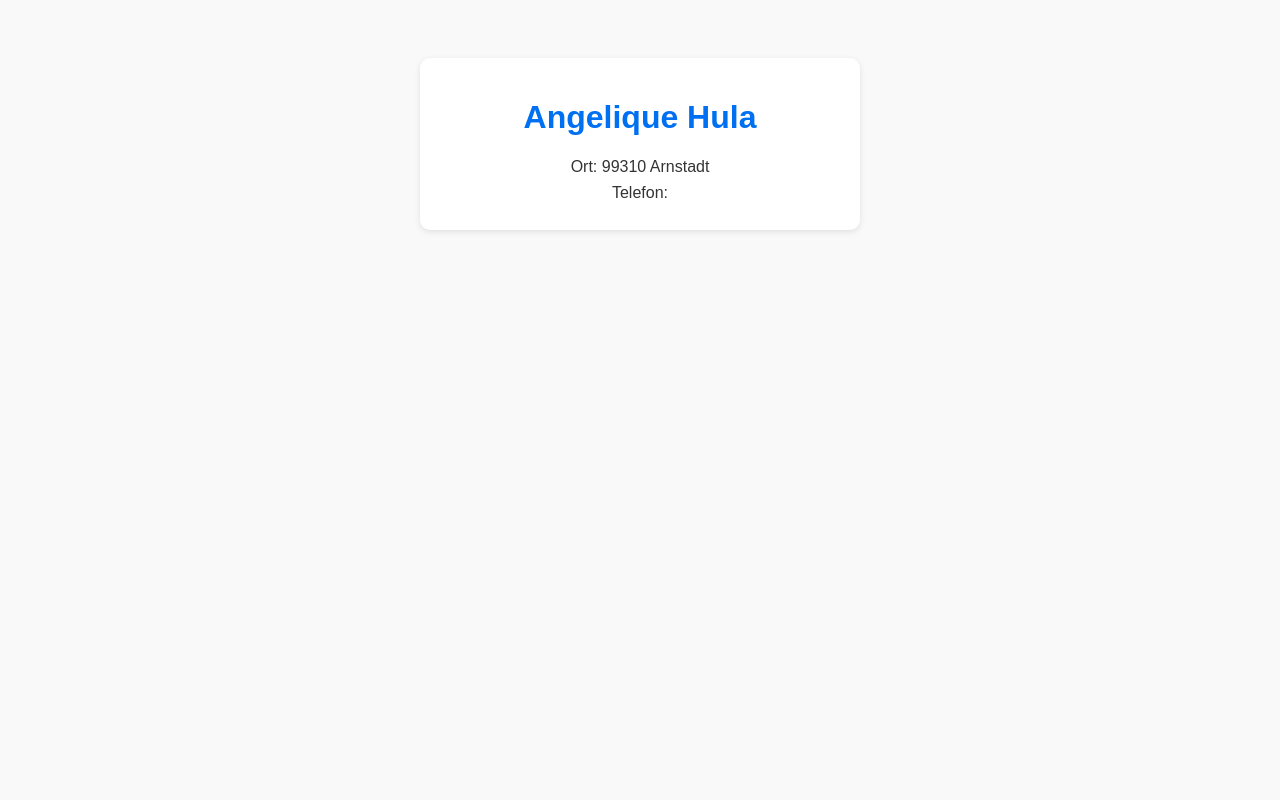
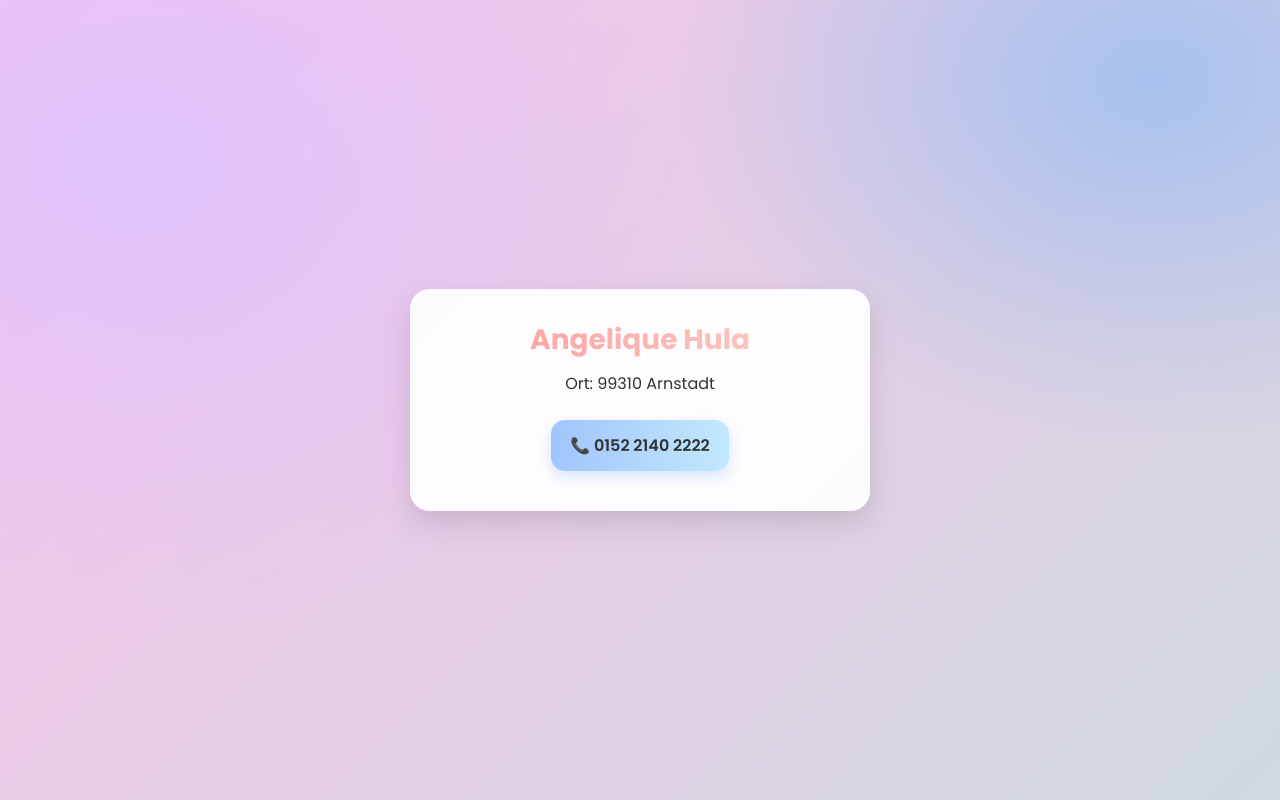
Before and after one commit to Angel280880/NFC-Card-, a plain HTML site: page index.html in a window 1280 px wide. Drawn offline with Linux system fonts and the light colour scheme.

Commit message:
Änderung gesamt

```diff
--- a/index.html
+++ b/index.html
@@ -1,30 +1,88 @@
+
 <!DOCTYPE html>
 <html lang="de">
 <head>
-  <meta charset="UTF-8">
-  <meta name="viewport" content="width=device-width, initial-scale=1.0">
-  <title>Meine Visitenkarte</title>
+  <meta charset="UTF-8" />
+  <meta name="viewport" content="width=device-width, initial-scale=1" />
+  <title>Visitenkarte – Angelique Hula</title>
+  <link rel="preconnect" href="https://fonts.gstatic.com" crossorigin>
+  <link href="https://fonts.googleapis.com/css2?family=Poppins:wght@400;600;700&display=swap" rel="stylesheet">
   <style>
-    body {
-      font-family: Arial, sans-serif;
-      background: #f9f9f9;
-      color: #333;
-      text-align: center;
-      padding: 50px;
+    :root{
+      --grad1:#fbc2eb;   /* Pastellrosa */
+      --grad2:#a6c1ee;   /* Hellblau */
+      --grad3:#cfd9df;   /* Hellgrau-Pastell */
+      --grad4:#e0c3fc;   /* Lavendel */
+      --card-bg:#ffffffee;
+      --text:#333;
+      --accent:#8e44ad;  /* sanftes Violett */
+      --shadow: 0 12px 30px rgba(0,0,0,.12);
+      --radius: 20px;
     }
-    .card {
-      background: #fff;
-      padding: 20px;
-      margin: auto;
-      max-width: 400px;
-      border-radius: 10px;
-      box-shadow: 0 2px 6px rgba(0,0,0,0.1);
+
+    *{box-sizing:border-box}
+
+    body{
+      margin:0;
+      min-height:100vh;
+      display:grid;
+      place-items:center;
+      background:
+        radial-gradient(1000px 800px at 10% 20%, var(--grad4), transparent 60%),
+        radial-gradient(800px 600px at 90% 10%, var(--grad2), transparent 60%),
+        linear-gradient(135deg, var(--grad1), var(--grad3));
+      font-family:"Poppins", sans-serif;
+      color:var(--text);
+      padding:24px;
     }
-    h1 {
-      color: #0070f3;
+
+    .card{
+      width:min(92vw, 460px);
+      background:var(--card-bg);
+      border-radius:var(--radius);
+      box-shadow:var(--shadow);
+      padding:30px 26px;
+      position:relative;
+      overflow:hidden;
+      animation: pop .5s ease-out both;
+      text-align:center;
     }
-    p {
-      margin: 8px 0;
+
+    h1{
+      font-size:28px;
+      margin:0 0 10px;
+      font-weight:700;
+      background: linear-gradient(90deg, #ff9a9e, #fad0c4);
+      -webkit-background-clip:text;
+      background-clip:text;
+      color:transparent;
+    }
+
+    p{
+      margin:10px 0;
+      font-size:16px;
+    }
+
+    .phone{
+      display:inline-block;
+      margin-top:14px;
+      padding:.8rem 1.2rem;
+      border-radius:14px;
+      background: linear-gradient(90deg, #a1c4fd, #c2e9fb);
+      color:#333;
+      font-weight:600;
+      text-decoration:none;
+      box-shadow:0 6px 14px rgba(161,196,253,.4);
+      transition: transform .08s ease, box-shadow .2s ease;
+    }
+    .phone:active{
+      transform: translateY(2px);
+      box-shadow:0 4px 10px rgba(161,196,253,.4);
+    }
+
+    @keyframes pop{
+      from{transform:translateY(10px);opacity:0}
+      to{transform:translateY(0);opacity:1}
     }
   </style>
 </head>
@@ -32,8 +90,7 @@
   <div class="card">
     <h1>Angelique Hula</h1>
     <p>Ort: 99310 Arnstadt</p>
-    <p>Telefon: <a href="015221402222"015221402222</a></p>
-
+    <p><a class="phone" href="tel:015221402222">📞 0152 2140 2222</a></p>
   </div>
 </body>
 </html>
```
